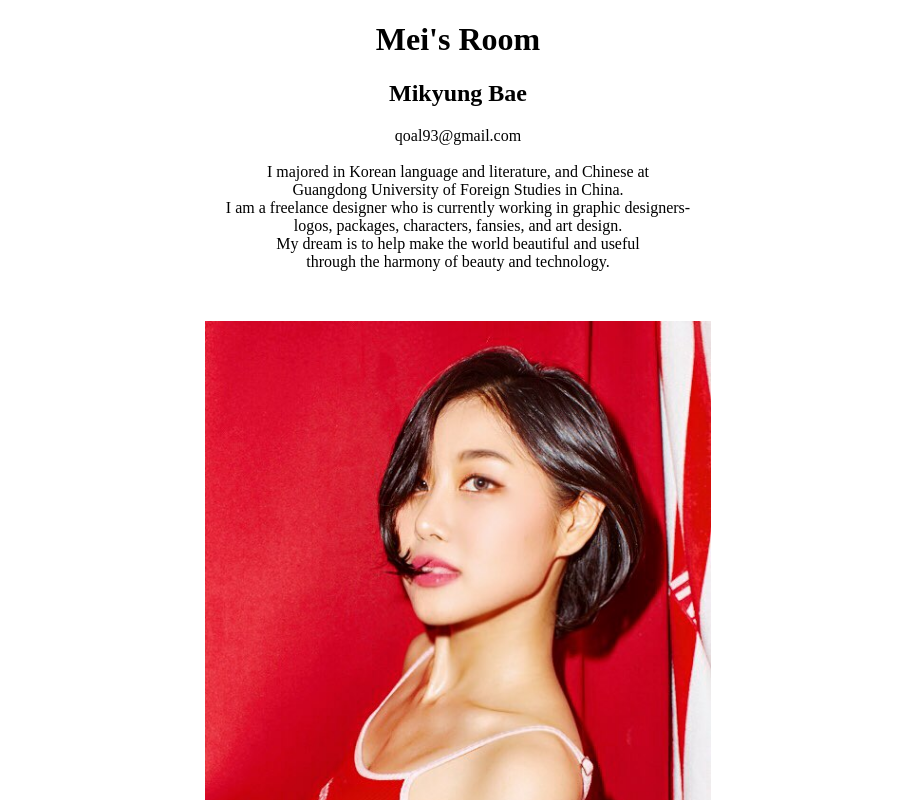
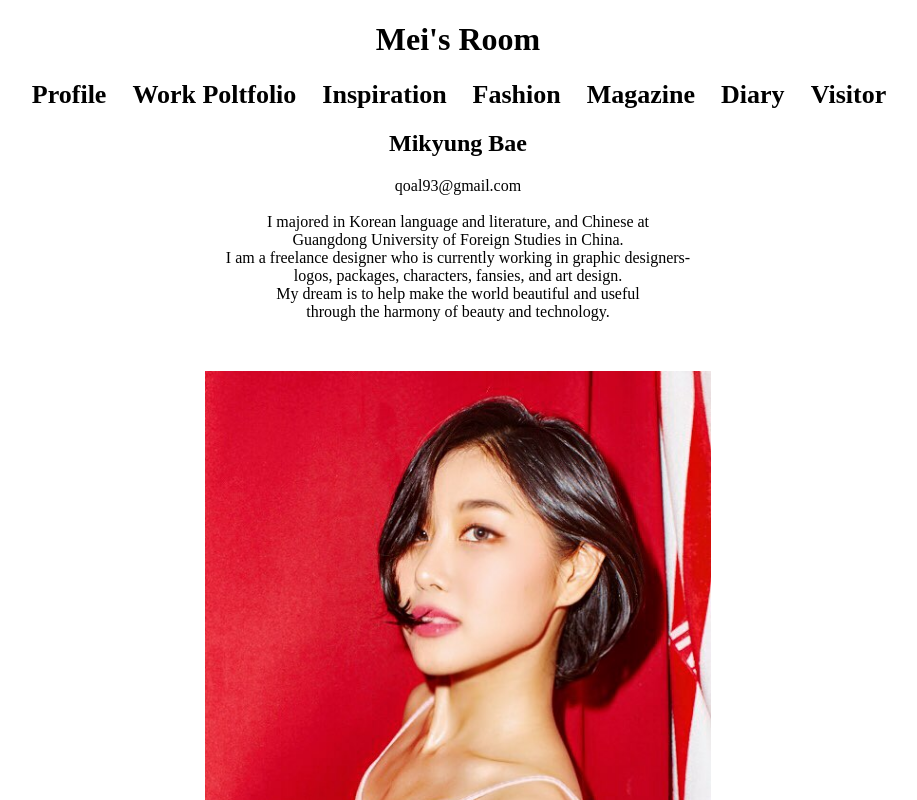
Before and after one commit to Meigrace/Mei-Grace-Room, a plain HTML site: page 1.html in a window 1280 px wide. Shown: the top 800 px of the page, without its empty margins (182-1099 px from the left). Drawn offline with Linux system fonts and the light colour scheme.

Commit message:
Add files via upload

```diff
--- a/1.html
+++ b/1.html
@@ -1,31 +1,44 @@
 <!doctype html>
-<html lang="ko">
+<html>
 <head>
-<title> Profile </title>
+<title> Mei's room main </title>
  <meta charset="utf-8">
  <style type="text/css">
-
           a{text-decoration:none; color:#000000;}
           a:hover{color:red;}
 
 
-          nav ul{padding-top:10px;}                     /*  상단 여백 10px  */
-          nav ul li {
-             display:inline;                         /*  세로나열을 가로나열로 변경 */
-             border-left:1px solid #999;             /* 각 메뉴의 왼쪽에 "|" 표시(분류 표시) */
-             font:bold 12px Dotum;                     /* 폰트 설정 - 12px의 돋움체 굵은 글씨로 표시 */
-             padding:0 10px;                         /* 각 메뉴 간격 */
-         }
+          nav ul{
+   list-style-type: none;
+   text-align: center;
+   margin: 10;
+   padding: 0;
+
+ }
+          nav ul li { display:inline-block;
+   text-align:center;
+             border-left:2px solid #0000;
+             font:bold 26px Dotum;
+             padding:0 10px;
           nav ul li:first-child{border-left:none;}
-
-
-
      </style>
 
 </head>
 
 <body>
   <h1 style="text-align:center;"><a href="index.html"> Mei's Room</a> </h1>
+<nav>
+<ul>
+<li><a href="1.html"> Profile</a></li>
+<li><a href="2.html"> Work Poltfolio</a></li>
+<li><a href="3.html"> Inspiration</a></li>
+<li><a href="4.html"> Fashion</a></li>
+<li><a href="5.html"> Magazine</a></li>
+<li><a href="6.html"> Diary</a></li>
+<li><a href="7.html"> Visitor</a></li>
+</ul>
+<nav>
+
 
 <h2 style="text-align:center;"style="margin-top:45px">Mikyung Bae</h2>
 <p style="text-align:center;"style="margin-top:45px" font-size:10px>
```
Also changed, not shown: 3.html (+19 -13 lines), 4.html (+19 -12 lines), 5.html (+20 -13 lines), 6.html (+18 -12 lines), 7.html (+18 -12 lines).
